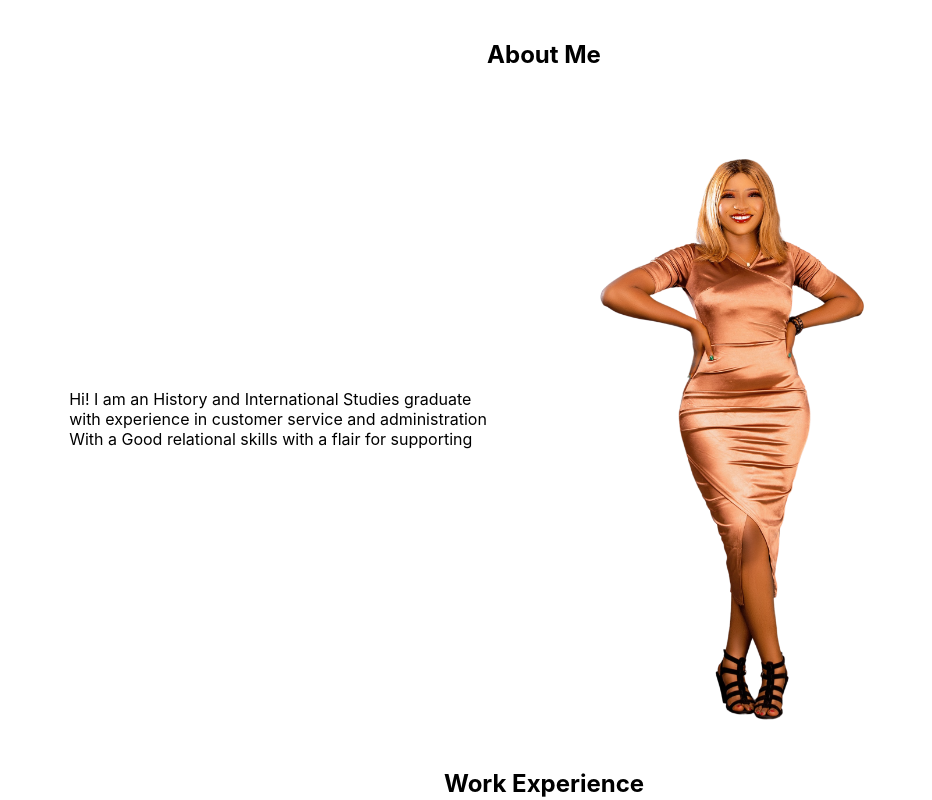
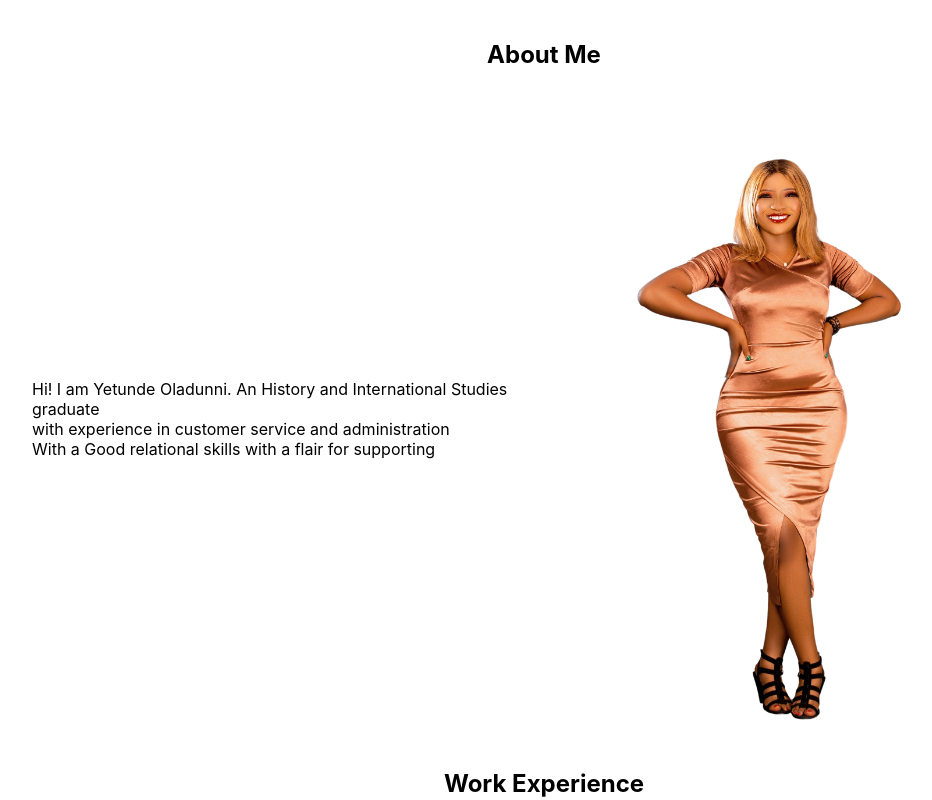
Before and after one commit to Proac-Tee/yetunde-portfolio-website, a React (Create React App) app: page / in a window 1280 px wide. Shown: the top 800 px of the page, without its empty margins (96-1028 px from the left). Built offline with nearby package versions, Linux system fonts and the light colour scheme.

Commit message:
feat: about component Updated

```diff
--- a/src/components/profiles/About.js
+++ b/src/components/profiles/About.js
@@ -10,8 +10,9 @@ const About = () => {
         <h2>About Me</h2>
         <div className={classes.about}>
           <p>
-            Hi! I am an History and International Studies graduate <br /> with
-            experience in customer service and administration
+            Hi! I am Yetunde Oladunni. An History and International Studies
+            graduate <br /> with experience in customer service and
+            administration
             <br />
             With a Good relational skills with a flair for supporting
           </p>
```
